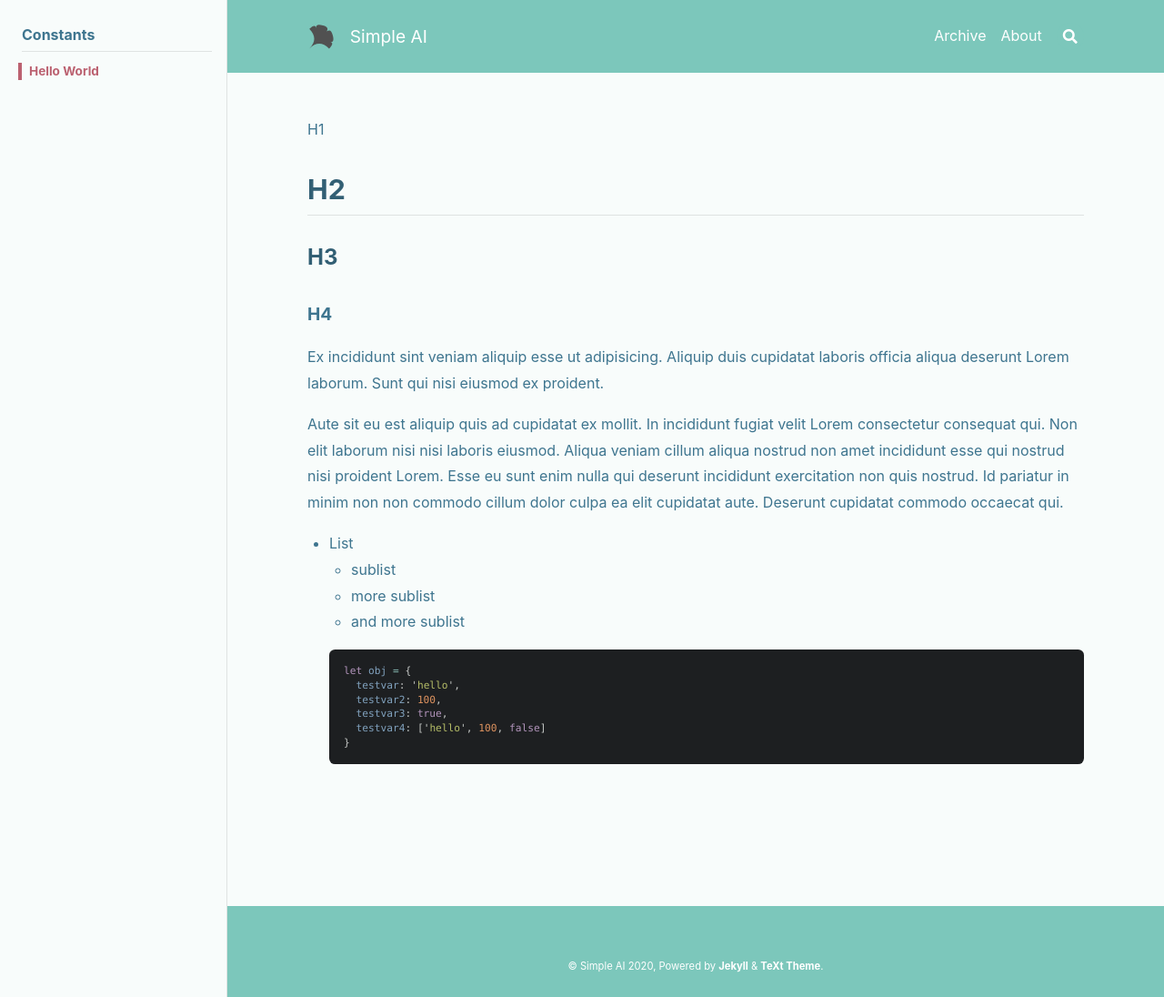
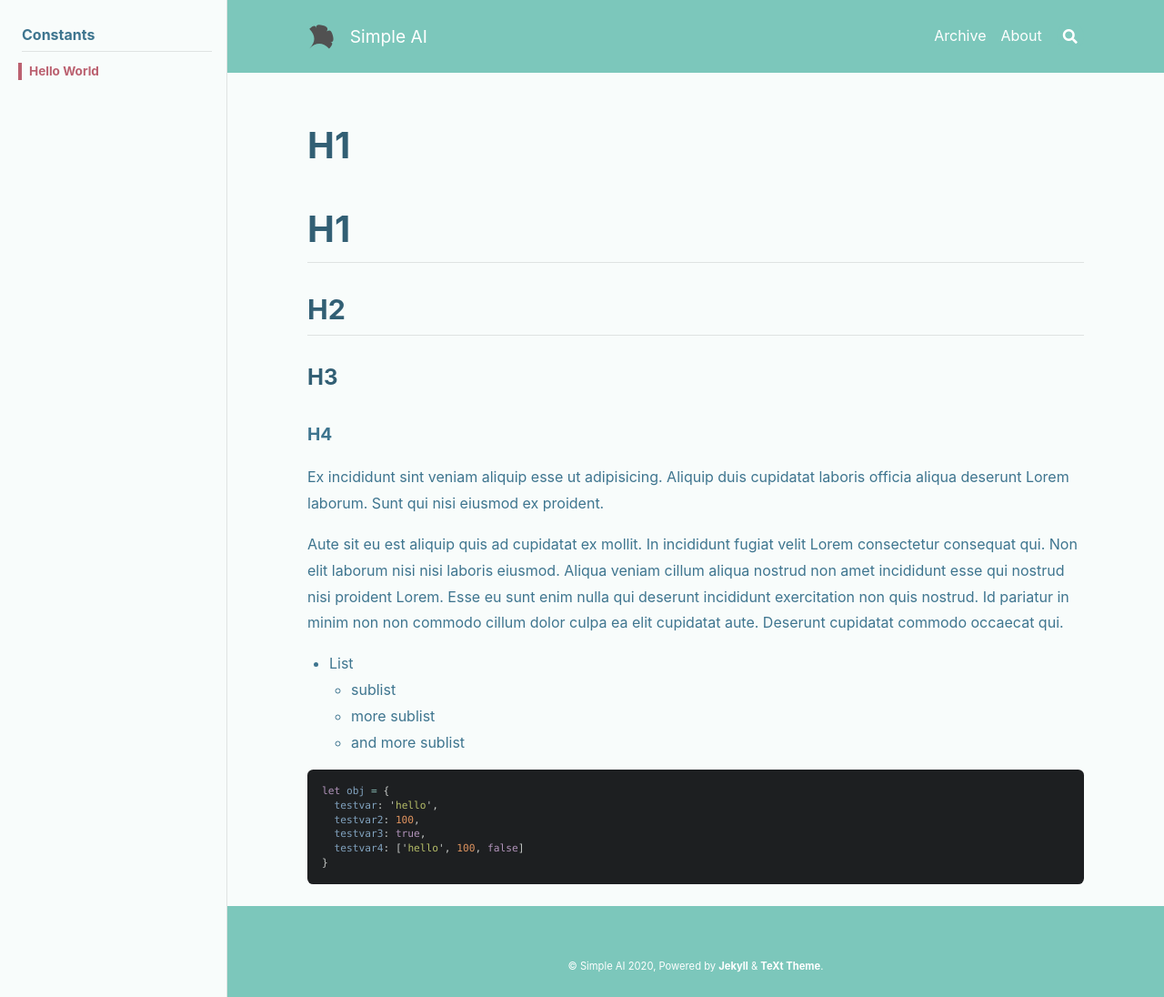
Before and after one commit to Everything-Explained/SAI, a Jekyll site: the page built from docs/test.md, in a window 1280 px wide. Shown: the whole page at 91% size. Built offline with Jekyll 4.4.1, drawn with Linux system fonts in a browser that asks for light colours; nearby versions of some CDN libraries; our own code applies the rules of GitHub Pages for plain Markdown files.

````diff
--- a/docs/test.md
+++ b/docs/test.md
@@ -3,7 +3,7 @@ layout: article
 sidebar:
   nav: docs-en
 ---
-H1
+# H1
 ## H2
 ### H3
 #### H4
@@ -17,11 +17,11 @@ Aute sit eu est aliquip quis ad cupidatat ex mollit. In incididunt fugiat velit
   * more sublist
   * and more sublist
 
-  ```javascript
-  let obj = {
-    testvar: 'hello',
-    testvar2: 100,
-    testvar3: true,
-    testvar4: ['hello', 100, false]
-  }
-  ```
+```javascript
+let obj = {
+  testvar: 'hello',
+  testvar2: 100,
+  testvar3: true,
+  testvar4: ['hello', 100, false]
+}
+```
````
